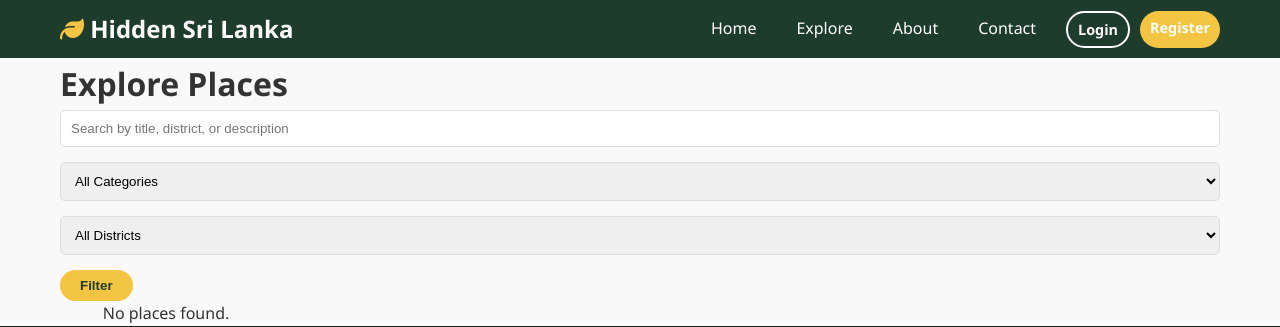
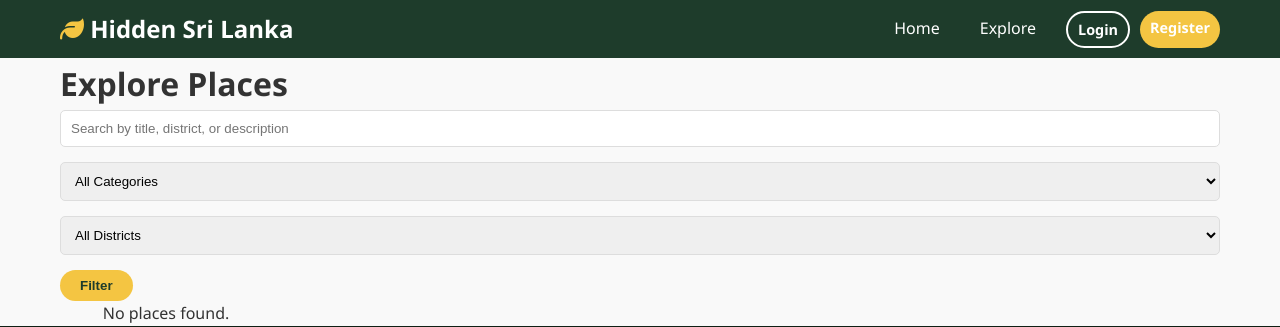
Before and after one commit to RAZAN220/Hidden-Srilanka, a PHP site: page /explore.php in a window 1280 px wide. Shown: the top 327 px of the page. Run offline with PHP 8.4, Linux system fonts and the light colour scheme; data that the repository does not hold is empty; some libraries are stand-ins or nearby versions.

Commit message:
Remove unused lines from navbar include file
Replit-Commit-Author: Agent

```diff
--- a/includes/navbar.php
+++ b/includes/navbar.php
@@ -7,8 +7,6 @@
         <ul class="nav-links" id="navLinks">
             <li><a href="<?= BASE_URL ?>">Home</a></li>
             <li><a href="<?= BASE_URL ?>explore.php">Explore</a></li>
-            <li><a href="<?= BASE_URL ?>#about">About</a></li>
-            <li><a href="<?= BASE_URL ?>#contact">Contact</a></li>
             <?php if (isLoggedIn()): ?>
                 <li><a href="<?= BASE_URL ?>user/dashboard.php">Dashboard</a></li>
                 <li><a href="<?= BASE_URL ?>logout.php">Logout</a></li>
```
